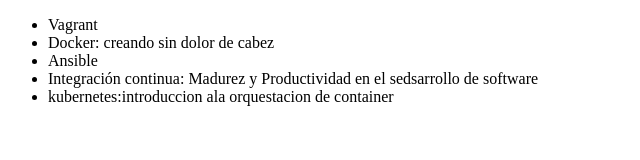
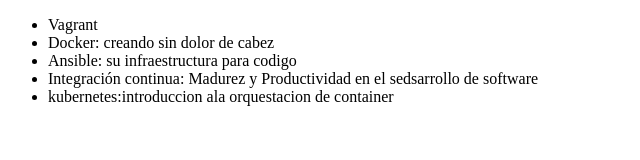
Before and after one commit to Germanmc87/alura-git, a plain HTML site: page index.html in a window 1280 px wide. Shown: the whole page, without its empty margins (0-640 px from the left). Drawn offline with Linux system fonts and the light colour scheme.

Commit message:
cambiando el nomvre de ansible

```diff
--- a/index.html
+++ b/index.html
@@ -8,7 +8,7 @@
      <ul>
          <li> Vagrant </li>
          <li> Docker: creando sin dolor de cabez </li>
-         <li> Ansible </li>
+         <li> Ansible: su infraestructura para codigo</li>
          <li> Integración continua: Madurez y Productividad en el sedsarrollo de software </li>
           <li>kubernetes:introduccion ala orquestacion de container</li>
      </ul>
```
